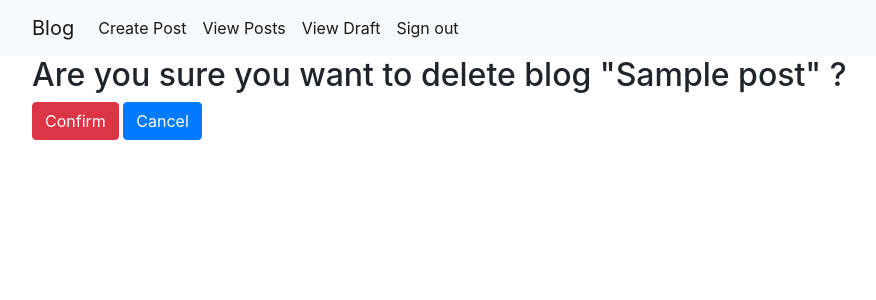
After one commit to josepsa/Latest_blog, a Django app: page /blog_app/post_delete/1/ in a window 1280 px wide. The commit adds this page. Shown: the top 300 px of the page, without its empty margins (53-929 px from the left). Run offline with Django 3.2, Linux system fonts and the light colour scheme; a user stored in the database is signed in; tables that the repository leaves empty hold one stand-in row (values such as "Sample post"); some libraries are stand-ins or nearby versions.

Commit message:
Added update and delete view

```diff
--- /dev/null
+++ b/blog_app/templates/blog_app/post_delete.html
@@ -0,0 +1,10 @@
+{% extends "base.html" %}
+{% block content %}
+
+    <form method="POST">
+        {% csrf_token %}
+        <h2>Are you sure you want to delete blog "{{ object }}" ?</h2>
+        <input class="btn btn-danger" type="submit" value="Confirm">
+        <a class="btn btn-primary"  href="{% url 'blog_app:post_details' pk=post.pk %}">Cancel</a>
+    </form>
+{% endblock %}
--- a/blog_app/templates/blog_app/post_draft_details.html
+++ b/blog_app/templates/blog_app/post_draft_details.html
@@ -7,5 +7,7 @@
         <p>{{ post.text }}</p>
         <h6>Not published</h6>
         <a class="btn btn-primary" href="{% url 'blog_app:post_publish' pk=post.pk %}">Publish</a>
+        <a class="btn btn-primary" href="{% url 'blog_app:post_update' pk=post.pk %}">Update Blog</a>
+        <a class="btn btn-primary" href="{% url 'blog_app:post_delete' pk=post.pk %}">Delete Blog</a>
     </div>
 {% endblock %}
--- a/blog_app/templates/blog_app/post_drafts.html
+++ b/blog_app/templates/blog_app/post_drafts.html
@@ -1,6 +1,7 @@
 {% extends 'base.html' %}
 {% block content %}
   <div class="jumbotron">
+      <h1><strong>Draft</strong></h1>
       {% for i in post_list %}
       <!--    post_list comes from name of model in small letter + '_list'-->
       {% if not i.published_date%}
@@ -12,4 +13,5 @@
           <p>Posted by {{ i.author }}</p>
       {% endif %}
       {% endfor %}
+  </div>
 {% endblock %}
--- a/blog_app/templates/blog_app/post_lists.html
+++ b/blog_app/templates/blog_app/post_lists.html
@@ -1,6 +1,7 @@
 {% extends 'base.html' %}
 {% block content %}
   <div class="jumbotron">
+      <h1><strong>Published Blogs</strong></h1>
       {% for i in post_list %}
       <!--    post_list comes from name of model in small letter + '_list'-->
       <div>
--- a/blog_app/urls.py
+++ b/blog_app/urls.py
@@ -11,5 +11,7 @@ urlpatterns = [
     path('post_drafts_list',views.PostDraftView.as_view(),name='post_drafts_list'),
     path('post_drafts_details/<int:pk>/',views.PostDraftDetailsView.as_view(),name='post_drafts_details'),
     path('post_publish/<int:pk>/publish',views.post_publish,name='post_publish'),
-    path('post_comment/<int:pk>/add_comment',views.add_comment,name='add_comment')
+    path('post_comment/<int:pk>/add_comment',views.add_comment,name='add_comment'),
+    path('post_update/<int:pk>/',views.PostUpdateView.as_view(),name='post_update'),
+    path('post_delete/<int:pk>/',views.PostdeleteView.as_view(),name='post_delete'),
 ]
--- a/blog_app/views.py
+++ b/blog_app/views.py
@@ -3,6 +3,7 @@ from django.contrib.auth import decorators
 from django.shortcuts import render, get_object_or_404, redirect
 
 # Create your views here.
+from django.urls import reverse_lazy, reverse
 from django.utils import timezone
 
 from django.views import generic
@@ -61,3 +62,15 @@ def add_comment(request,pk):
     else:
         form=forms.CommentForm
         return render(request, 'blog_app/add_comment.html', {'form': form})  #this if for the GET request to return form
+
+
+class PostUpdateView(mixins.LoginRequiredMixin,generic.UpdateView):
+    model = models.Post
+    template_name = 'blog_app/post_update.html'
+    form_class = forms.PostForm
+    #redirect_field_name = 'blog_app/post_details.html'
+
+class PostdeleteView(mixins.LoginRequiredMixin,generic.DeleteView):
+    model = models.Post
+    template_name = 'blog_app/post_delete.html'
+    success_url = reverse_lazy('blog_app:post_lists')
--- a/templates/base.html
+++ b/templates/base.html
@@ -22,7 +22,8 @@
 </head>
 <body>
 
-<nav class="navbar navbar-expand-lg navbar-light bg-light">
+<nav class="navbar navbar-expand-lg navbar-light bg-light ">
+    <div class="container">
     <a href="{% url 'index' %}" class="navbar-brand">Blog</a>
     <button class="navbar-toggler" type="button" data-toggle="collapse" data-target="#navbarNavAltMarkup"
             aria-controls="navbarNavAltMarkup" aria-expanded="false" aria-label="Toggle navigation">
@@ -43,6 +44,7 @@
             {% endif %}
         </div>
     </div>
+    </div>
 </nav>
 <div class="container mycontent">
     {% block content %}
--- a/templates/thanks.html
+++ b/templates/thanks.html
@@ -1,5 +1,5 @@
 {% extends 'base.html' %}
 
 {% block content %}
-    <h>Thank you for visiting</h>
+    <h1>Thank you for visiting</h1>
 {% endblock %}
```
Also changed, not shown: blog_app/templates/blog_app/post_details.html (+5 -2 lines), blog_app/templates/blog_app/post_update.html (added, +9 -0 lines).
